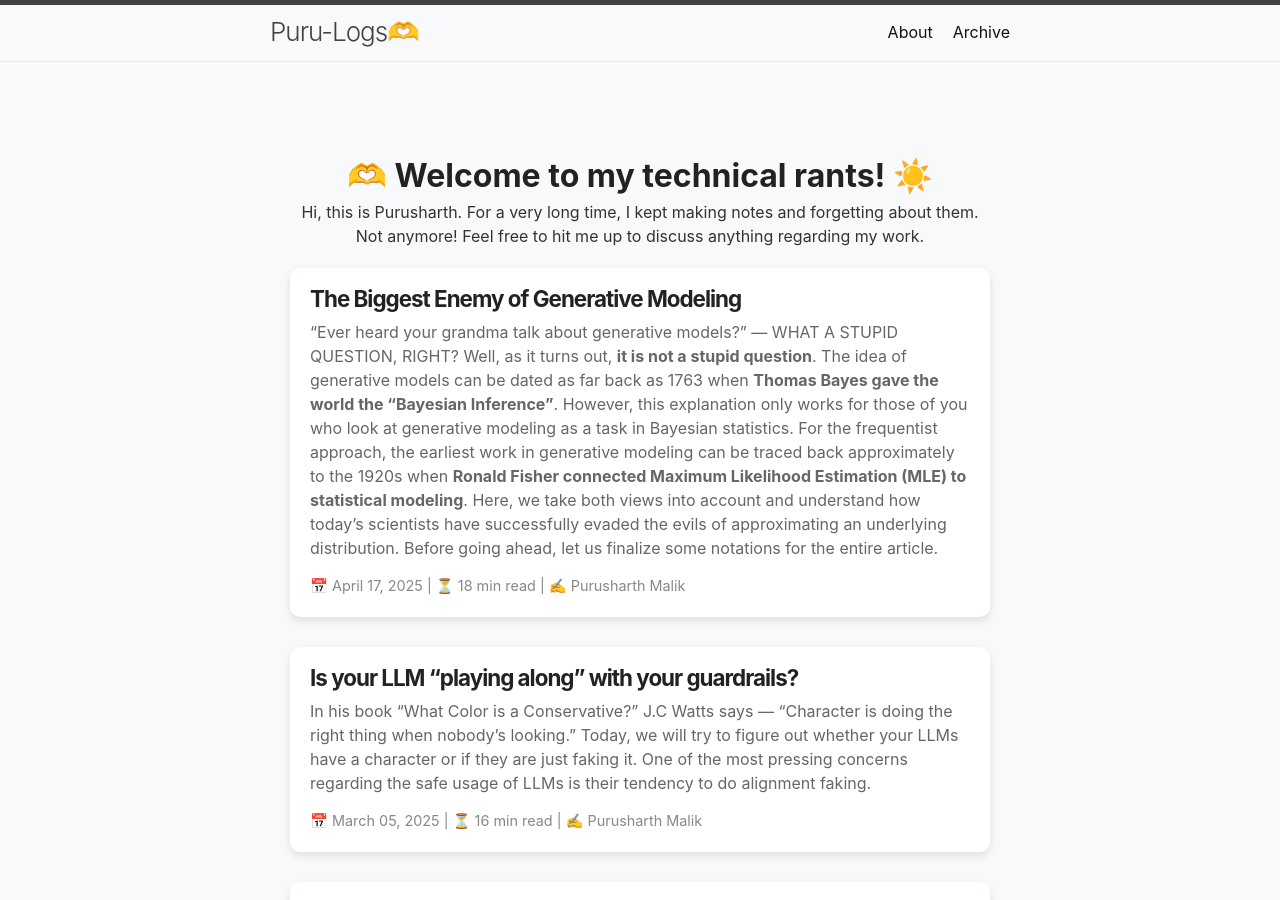
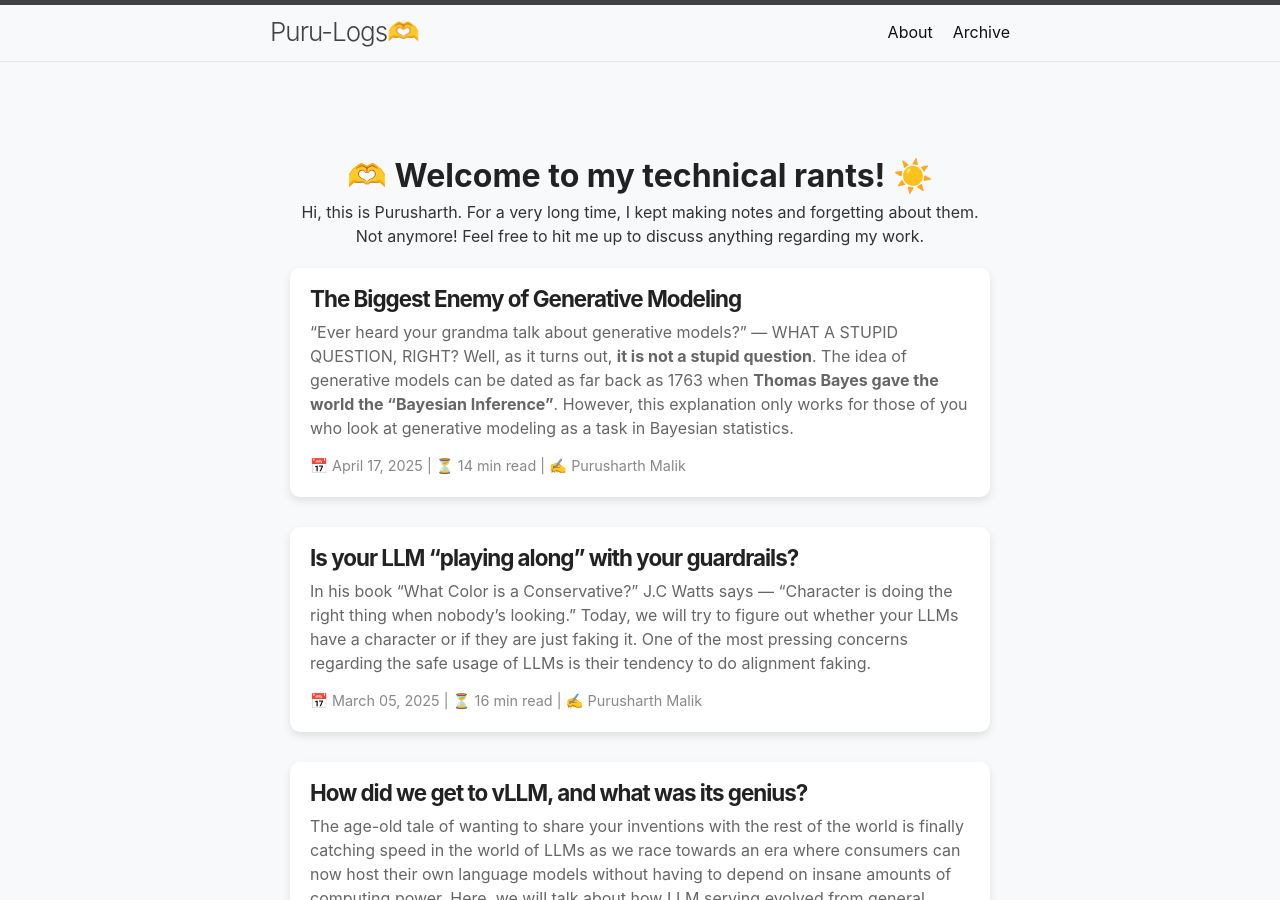
Before and after one commit to purusharthmalik/purusharthmalik.github.io, a Jekyll site: the page built from index.markdown, in a window 1280 px wide and 900 px high. Built offline with Jekyll 4.4.1, drawn with Linux system fonts in a browser that asks for light colours.

Commit message:
Update 2025-04-17-Parametric_Estimation.md

```diff
--- a/_posts/2025-04-17-Parametric_Estimation.md
+++ b/_posts/2025-04-17-Parametric_Estimation.md
@@ -3,9 +3,11 @@ layout: post
 title:  "The Biggest Enemy of Generative Modeling"
 date:   2025-04-17 18:19:56 +0530
 categories: Generative-Modeling
-timetoread: 18
+timetoread: 14
 ---
-“Ever heard your grandma talk about generative models?” — WHAT A STUPID QUESTION, RIGHT? Well, as it turns out, **it is not a stupid question**. The idea of generative models can be dated as far back as 1763 when **Thomas Bayes gave the world the “Bayesian Inference”**. However, this explanation only works for those of you who look at generative modeling as a task in Bayesian statistics. For the frequentist approach, the earliest work in generative modeling can be traced back approximately to the 1920s when **Ronald Fisher connected Maximum Likelihood Estimation (MLE) to statistical modeling**. Here, we take both views into account and understand how today’s scientists have successfully evaded the evils of approximating an underlying distribution. Before going ahead, let us finalize some notations for the entire article.
+“Ever heard your grandma talk about generative models?” — WHAT A STUPID QUESTION, RIGHT? Well, as it turns out, **it is not a stupid question**. The idea of generative models can be dated as far back as 1763 when **Thomas Bayes gave the world the “Bayesian Inference”**. However, this explanation only works for those of you who look at generative modeling as a task in Bayesian statistics.
+
+For the frequentist approach, the earliest work in generative modeling can be traced back approximately to the 1920s when **Ronald Fisher connected Maximum Likelihood Estimation (MLE) to statistical modeling**. Here, we take both views into account and understand how today’s scientists have successfully evaded the evils of approximating an underlying distribution. Before going ahead, let us finalize some notations for the entire article.
 
 $$
 \{x^{n}\}_{n=1}^{N} - \text{Observed data samples}
@@ -61,6 +63,8 @@ Problem at hand — **“How can we perform efficient approximate inference and
 <p>
     <center>
         <img src="{{ site.baseurl }}/assets/vae.png">
+    </center>
+    <center>
         <em>A very basic illustration of an autoencoder (Image taken from this
  <a href="https://hlfshell.ai/posts/representation-engineering/">Kaggle notebook</a>)</em>
     </center>
@@ -71,7 +75,11 @@ The autoencoder model circles around the existence of latent variables — varia
 $$
 p(x, z) = p(z).p(x|z)
 $$
-
+<center>
+    <em>
+        Here, `z` is the latent variable and `x` is the observed data
+    </em>
+</center>
 Therefore, our goal becomes to model the following marginal likelihood,
 
 $$
```
